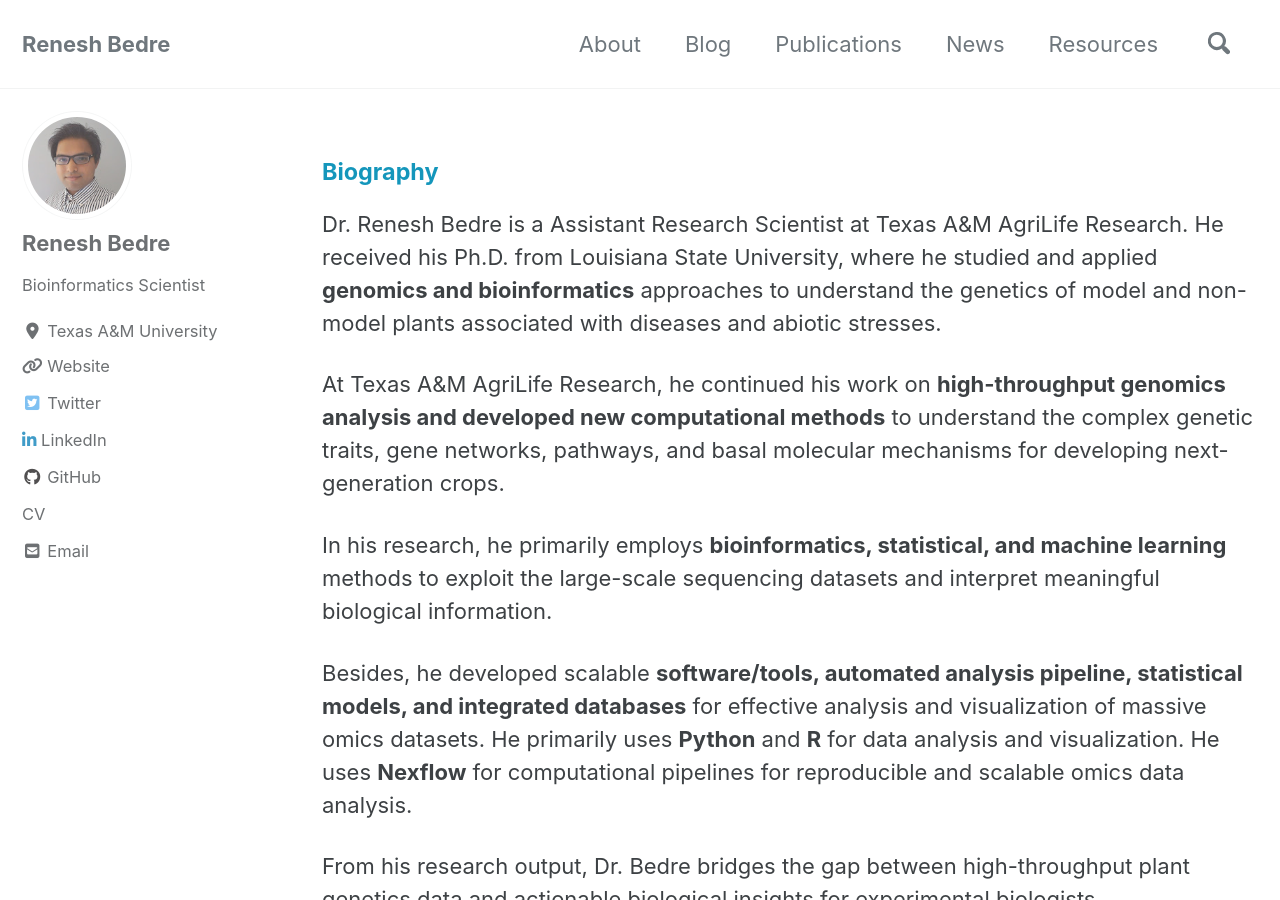
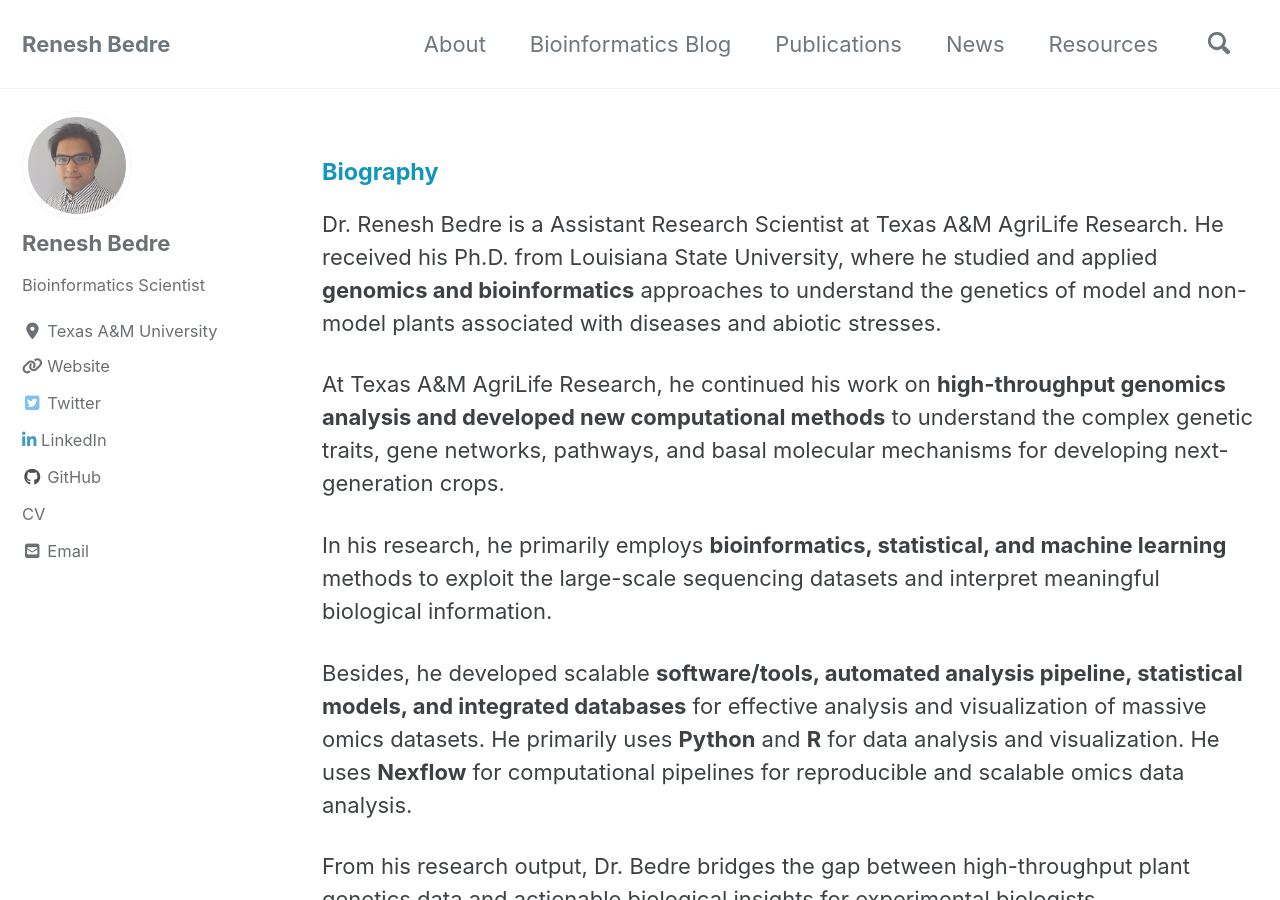
Before and after one commit to reneshbedre/reneshbedre.github.io, a Jekyll site: the page built from index.html, in a window 1280 px wide and 900 px high. Built offline with Jekyll 4.4.1, drawn with Linux system fonts in a browser that asks for light colours; cached includes are drawn as plain includes; nearby versions of some CDN libraries; the list of posts is cut into pages by our own code; a style sheet for code colours, icons or effects is not loaded.

Commit message:
navigation updated

```diff
--- a/_data/navigation.yml
+++ b/_data/navigation.yml
@@ -2,7 +2,7 @@
 main:
   - title: "About"
     url: /about/
-  - title: "Blog"
+  - title: "Bioinformatics Blog"
     url: /blog/
   - title: "Publications"
     url: /pub/
```
